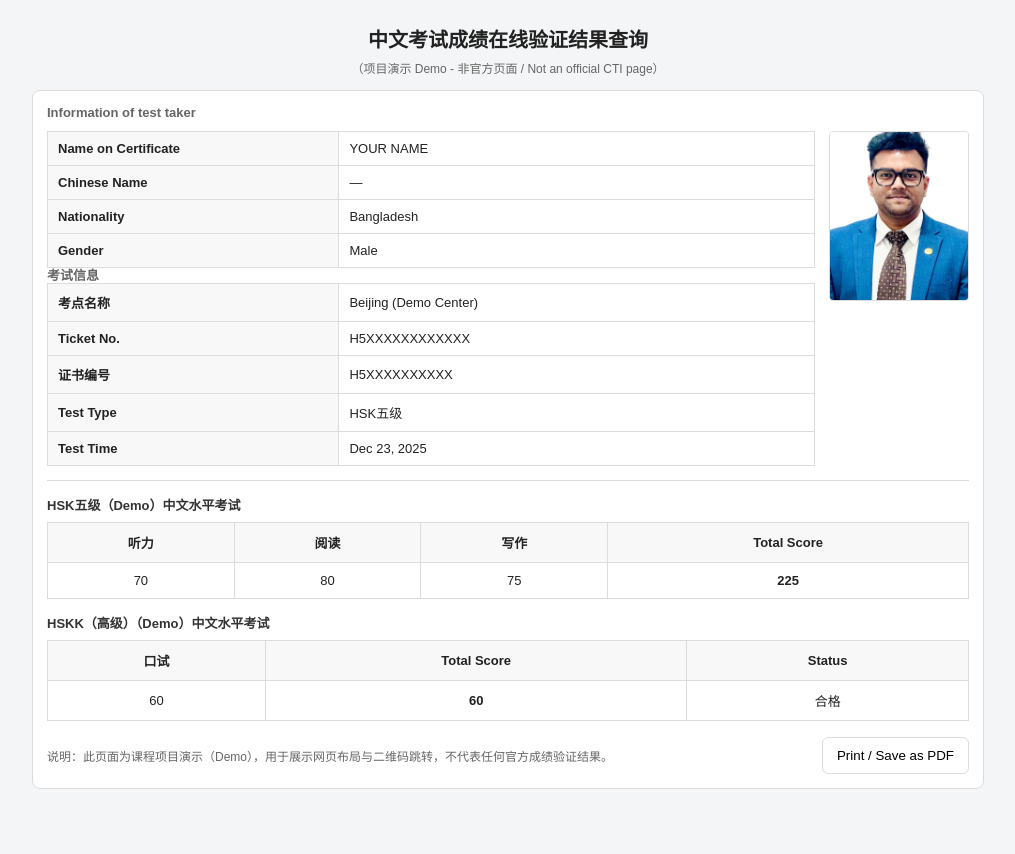
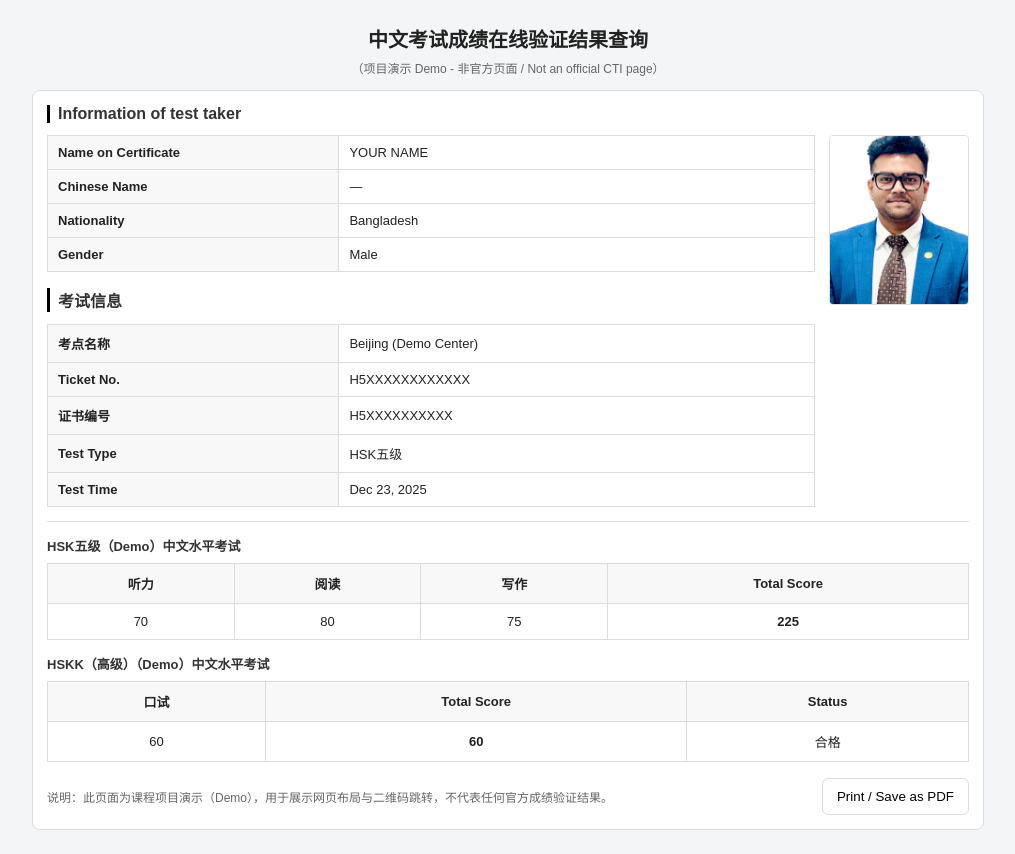
Before and after one commit to rahat137/admin.chinesetest.cn, a plain HTML site: page index.html in a window 1280 px wide. Shown: the whole page, without its empty margins (132-1147 px from the left). Before the commit the page ends 813 px from the top, so only its background shows below. Drawn offline with Linux system fonts and the light colour scheme.

Commit message:
add style.css

```diff
--- a/style.css
+++ b/style.css
@@ -155,20 +155,11 @@ body{
   .photo-box{width:100%}
   .photo{width:120px;height:150px}
 }
-.info-table{
-  margin: 0 !important;
-  border-spacing: 0 !important;
-  border-collapse: collapse !important;
+.section-title {
+  font-size: 16px;
+  margin-bottom: 12px;
+  font-weight: bold;
+  color: #333333;
+  border-left: 3px solid #000;
+  padding-left: 8px;
 }
-
-.info-table + .section-title{
-  margin-top: 0 !important;
-  padding-top: 0 !important;
-}
-
-.section-title{
-  display: block;
-  margin: 0 !important;
-  padding: 0 !important;
-  line-height: 1.2;
-}
```
